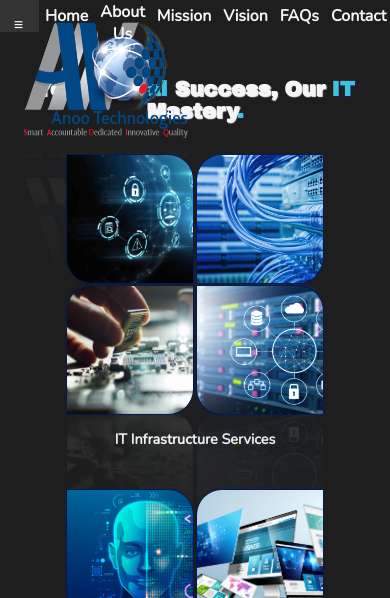
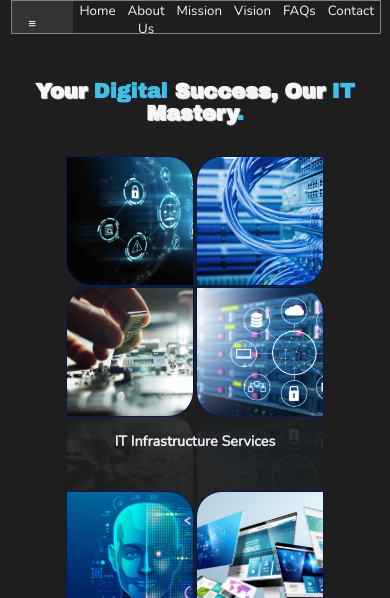
Before and after one commit to sadiqbehzad/anootech, a plain HTML site: page home.html in a window 390 px wide. Shown: the top 598 px of the page. Drawn offline with nearby package versions, Linux system fonts and the light colour scheme.

Commit message:
261023 16:24

```diff
--- a/index.css
+++ b/index.css
@@ -33,23 +33,25 @@ html, body{
   justify-content: center;
   z-index: 10;
 
+
 }
  nav {
   display: flex;
   width: 100%;
   justify-content: center;
-  /* gap: 1rem; */
+  border: 1px solid grey;
 
 }
 nav button {
+  display: flex;
   width: 100%;
   height: 2rem;
   background-color: transparent;
   color: whitesmoke;
   border: none;
   font-family: 'Nunito', sans-serif;
-  font-size: 1rem;
-  font-weight: bold;
+  /* font-size: 100%; */
+  font-weight:normal;
   cursor:pointer;
 }
 
@@ -70,7 +72,15 @@ nav button {
 } */
 .menuIcon {
   display: none;
-  cursor: pointer;
+  width: 100%;
+  height: 2rem;
+  background-color: transparent;
+  color: whitesmoke;
+  border: none;
+  font-family: 'Nunito', sans-serif;
+  /* font-size: 100%; */
+  font-weight:normal;
+  cursor:pointer;
 }
 
 /* nav a {
@@ -685,7 +695,7 @@ footer .firstSection {
 
 @media (max-width: 800px ){
   .logo{
-    /* display: none; */
+    display: none;
   }
   .navigation{
     /* display: flex;
```
